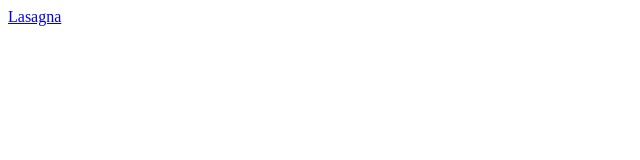
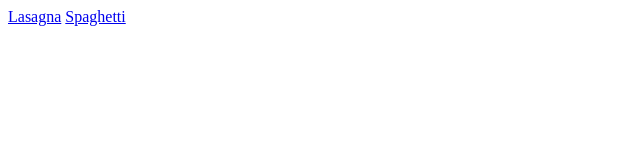
Before and after one commit to Dw3rty/odin-recipes, a plain HTML site: page index.html in a window 1280 px wide. Shown: the full height of the page, 0-640 px from the left. Drawn offline with Linux system fonts and the light colour scheme.

Commit message:
New link for the second recipe

```diff
--- a/index.html
+++ b/index.html
@@ -6,6 +6,7 @@
     </head>
     <body>
         <a href="../odin-recipes/recipes/lasagna.html">Lasagna</a>
+        <a href="../odin-recipes/recipes/spaghetti.html">Spaghetti</a>
 
     </body>
 </html>
```
